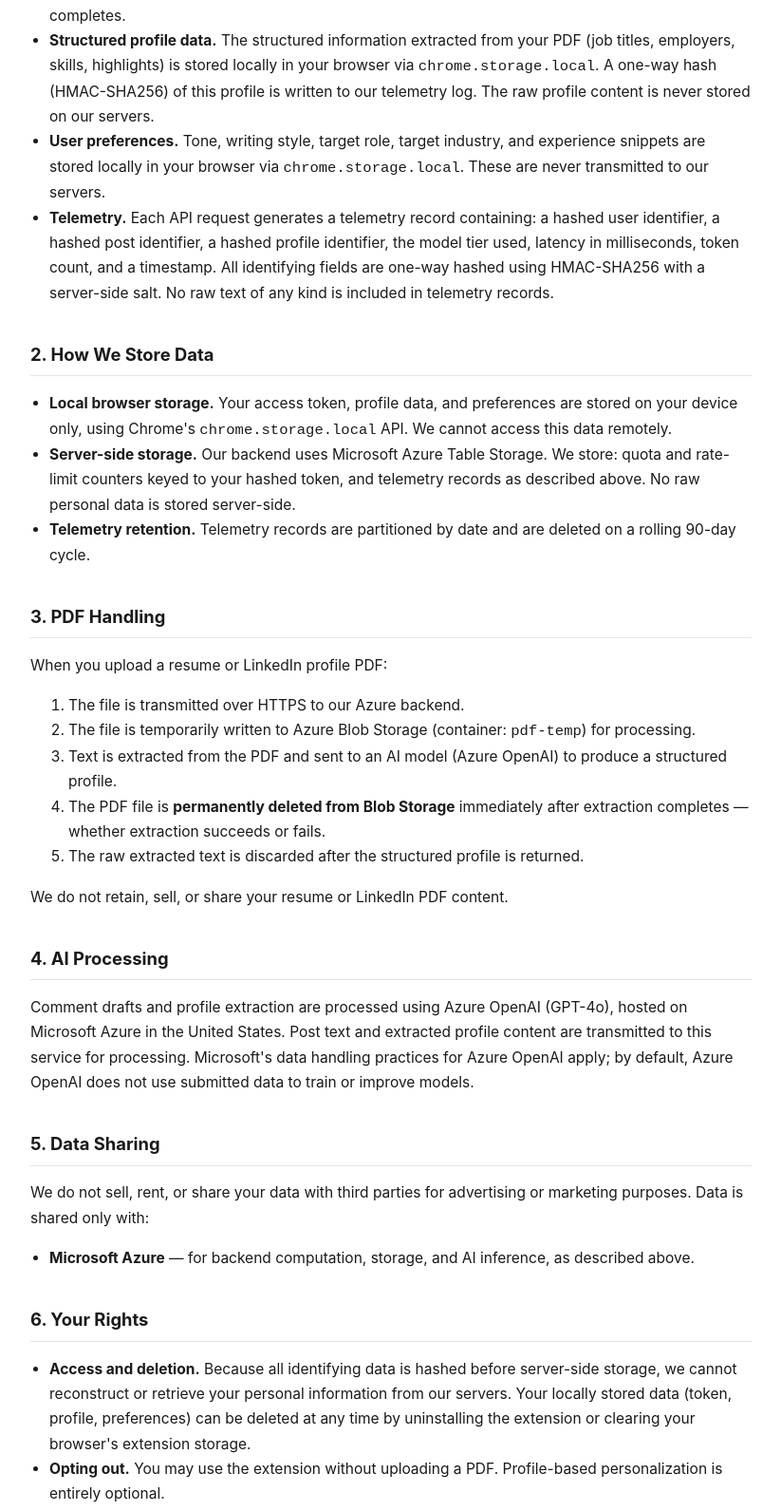
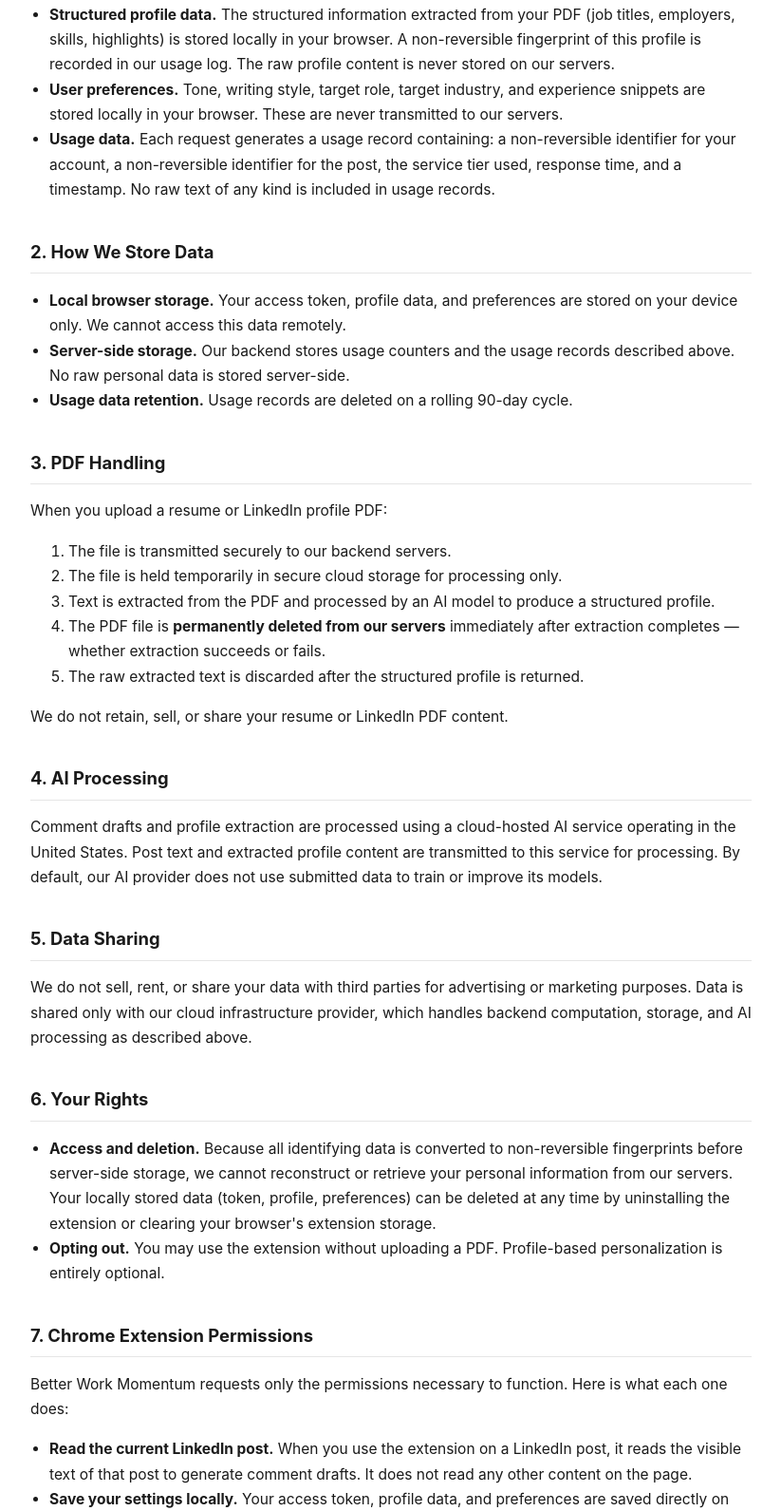
Before and after one commit to BeyondTheSumitt/bwm-privacy, a plain HTML site: page index.html in a window 1280 px wide. Shown: the part 614-2205 px from the top of the page at 95% size, without its empty margins (228-1051 px from the left). Drawn offline with Linux system fonts and the light colour scheme.

Commit message:
obfuscating technical details

```diff
--- a/index.html
+++ b/index.html
@@ -33,30 +33,30 @@
 <p>We collect the minimum data necessary to provide the service:</p>
 
 <ul>
-  <li><strong>Access token.</strong> A bearer token you paste into the extension. It is stored locally in your browser using Chrome's <code>chrome.storage.local</code> API and is never transmitted except as an authentication header to our backend API.</li>
-  <li><strong>LinkedIn post text.</strong> When you click "Use this post," the visible text of that post is sent to our backend to generate comment drafts. We do not store the raw post text. A one-way hash (HMAC-SHA256) of the post text is written to our telemetry log for usage analytics only.</li>
+  <li><strong>Access token.</strong> A token you paste into the extension to activate your account. It is stored locally in your browser and is never transmitted except to verify your identity with our backend.</li>
+  <li><strong>LinkedIn post text.</strong> When you click "Use this post," the visible text of that post is sent to our backend to generate comment drafts. We do not store the raw post text. A non-reversible fingerprint of the post is recorded in our usage log for analytics only.</li>
   <li><strong>Resume and LinkedIn profile PDFs (optional).</strong> If you choose to upload a PDF, it is transmitted to our backend, parsed to extract structured professional information, and then <strong>permanently deleted from our servers</strong>. The raw PDF and raw extracted text are never stored after the extraction step completes.</li>
-  <li><strong>Structured profile data.</strong> The structured information extracted from your PDF (job titles, employers, skills, highlights) is stored locally in your browser via <code>chrome.storage.local</code>. A one-way hash (HMAC-SHA256) of this profile is written to our telemetry log. The raw profile content is never stored on our servers.</li>
-  <li><strong>User preferences.</strong> Tone, writing style, target role, target industry, and experience snippets are stored locally in your browser via <code>chrome.storage.local</code>. These are never transmitted to our servers.</li>
-  <li><strong>Telemetry.</strong> Each API request generates a telemetry record containing: a hashed user identifier, a hashed post identifier, a hashed profile identifier, the model tier used, latency in milliseconds, token count, and a timestamp. All identifying fields are one-way hashed using HMAC-SHA256 with a server-side salt. No raw text of any kind is included in telemetry records.</li>
+  <li><strong>Structured profile data.</strong> The structured information extracted from your PDF (job titles, employers, skills, highlights) is stored locally in your browser. A non-reversible fingerprint of this profile is recorded in our usage log. The raw profile content is never stored on our servers.</li>
+  <li><strong>User preferences.</strong> Tone, writing style, target role, target industry, and experience snippets are stored locally in your browser. These are never transmitted to our servers.</li>
+  <li><strong>Usage data.</strong> Each request generates a usage record containing: a non-reversible identifier for your account, a non-reversible identifier for the post, the service tier used, response time, and a timestamp. No raw text of any kind is included in usage records.</li>
 </ul>
 
 <h2>2. How We Store Data</h2>
 
 <ul>
-  <li><strong>Local browser storage.</strong> Your access token, profile data, and preferences are stored on your device only, using Chrome's <code>chrome.storage.local</code> API. We cannot access this data remotely.</li>
-  <li><strong>Server-side storage.</strong> Our backend uses Microsoft Azure Table Storage. We store: quota and rate-limit counters keyed to your hashed token, and telemetry records as described above. No raw personal data is stored server-side.</li>
-  <li><strong>Telemetry retention.</strong> Telemetry records are partitioned by date and are deleted on a rolling 90-day cycle.</li>
+  <li><strong>Local browser storage.</strong> Your access token, profile data, and preferences are stored on your device only. We cannot access this data remotely.</li>
+  <li><strong>Server-side storage.</strong> Our backend stores usage counters and the usage records described above. No raw personal data is stored server-side.</li>
+  <li><strong>Usage data retention.</strong> Usage records are deleted on a rolling 90-day cycle.</li>
 </ul>
 
 <h2>3. PDF Handling</h2>
 
 <p>When you upload a resume or LinkedIn profile PDF:</p>
 <ol>
-  <li>The file is transmitted over HTTPS to our Azure backend.</li>
-  <li>The file is temporarily written to Azure Blob Storage (container: <code>pdf-temp</code>) for processing.</li>
-  <li>Text is extracted from the PDF and sent to an AI model (Azure OpenAI) to produce a structured profile.</li>
-  <li>The PDF file is <strong>permanently deleted from Blob Storage</strong> immediately after extraction completes — whether extraction succeeds or fails.</li>
+  <li>The file is transmitted securely to our backend servers.</li>
+  <li>The file is held temporarily in secure cloud storage for processing only.</li>
+  <li>Text is extracted from the PDF and processed by an AI model to produce a structured profile.</li>
+  <li>The PDF file is <strong>permanently deleted from our servers</strong> immediately after extraction completes — whether extraction succeeds or fails.</li>
   <li>The raw extracted text is discarded after the structured profile is returned.</li>
 </ol>
 
@@ -64,19 +64,16 @@
 
 <h2>4. AI Processing</h2>
 
-<p>Comment drafts and profile extraction are processed using Azure OpenAI (GPT-4o), hosted on Microsoft Azure in the United States. Post text and extracted profile content are transmitted to this service for processing. Microsoft's data handling practices for Azure OpenAI apply; by default, Azure OpenAI does not use submitted data to train or improve models.</p>
+<p>Comment drafts and profile extraction are processed using a cloud-hosted AI service operating in the United States. Post text and extracted profile content are transmitted to this service for processing. By default, our AI provider does not use submitted data to train or improve its models.</p>
 
 <h2>5. Data Sharing</h2>
 
-<p>We do not sell, rent, or share your data with third parties for advertising or marketing purposes. Data is shared only with:</p>
-<ul>
-  <li><strong>Microsoft Azure</strong> — for backend computation, storage, and AI inference, as described above.</li>
-</ul>
+<p>We do not sell, rent, or share your data with third parties for advertising or marketing purposes. Data is shared only with our cloud infrastructure provider, which handles backend computation, storage, and AI processing as described above.</p>
 
 <h2>6. Your Rights</h2>
 
 <ul>
-  <li><strong>Access and deletion.</strong> Because all identifying data is hashed before server-side storage, we cannot reconstruct or retrieve your personal information from our servers. Your locally stored data (token, profile, preferences) can be deleted at any time by uninstalling the extension or clearing your browser's extension storage.</li>
+  <li><strong>Access and deletion.</strong> Because all identifying data is converted to non-reversible fingerprints before server-side storage, we cannot reconstruct or retrieve your personal information from our servers. Your locally stored data (token, profile, preferences) can be deleted at any time by uninstalling the extension or clearing your browser's extension storage.</li>
   <li><strong>Opting out.</strong> You may use the extension without uploading a PDF. Profile-based personalization is entirely optional.</li>
 </ul>
 
@@ -93,7 +90,7 @@
   <li><strong>LinkedIn only.</strong> Better Work Momentum operates exclusively on linkedin.com. It has no access to any other website you visit.</li>
 </ul>
 
-<p><strong>A note on Chrome's "Read your browsing history" warning.</strong> When you install Better Work Momentum, Chrome may display a warning that says "Read your browsing history." This is Chrome's generic label for any extension that uses the <code>tabs</code> permission — it does not mean BWM reads, records, stores, or transmits your browsing history. The <code>tabs</code> permission is used solely to detect when you are viewing a LinkedIn page so the extension can activate. BWM has no visibility into your activity on any other site.</p>
+<p><strong>A note on Chrome's "Read your browsing history" warning.</strong> When you install Better Work Momentum, Chrome may display a warning that says "Read your browsing history." This is Chrome's generic label for extensions that need to detect which site you are on — it does not mean BWM reads, records, stores, or transmits your browsing history. This capability is used solely to detect when you are viewing a LinkedIn page so the extension can activate. BWM has no visibility into your activity on any other site.</p>
 
 <h2>8. Children's Privacy</h2>
 
```
